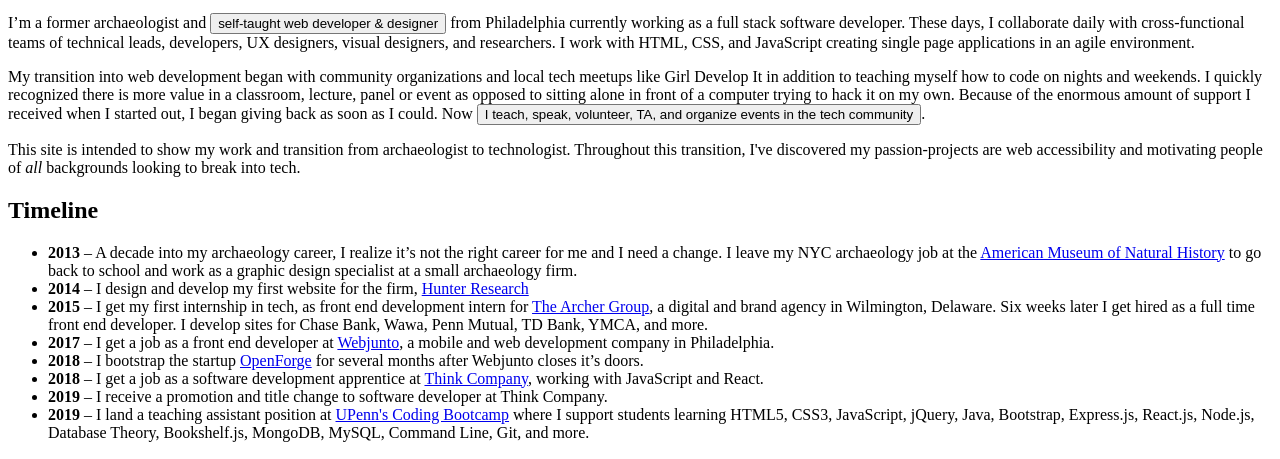
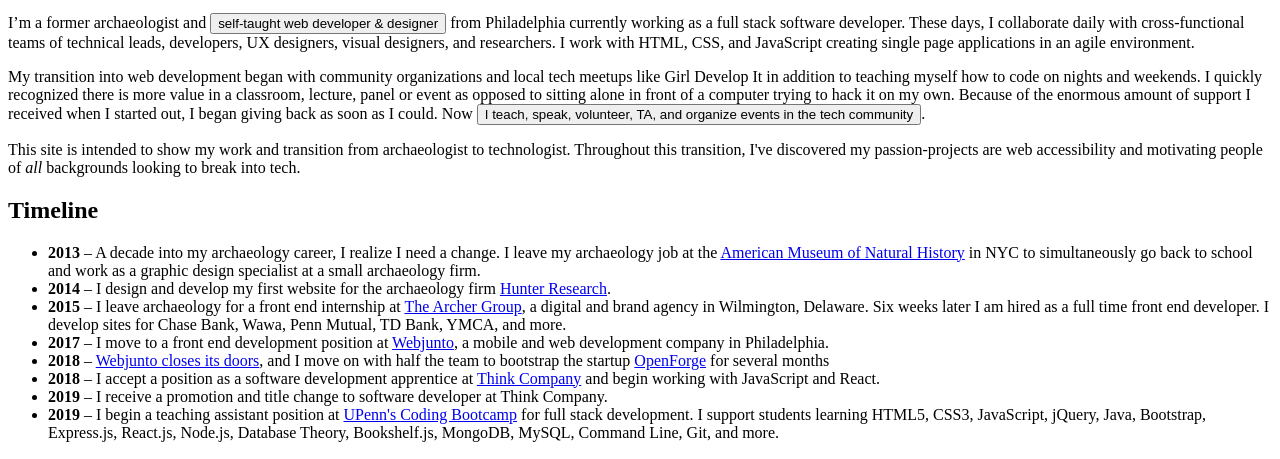
Before and after one commit to LizCottrell/elizacottrell-gatsby, a Gatsby site: page /About in a window 1280 px wide. Shown: the part 175-634 px from the top of the page. Built offline with nearby package versions, Linux system fonts and the light colour scheme; Gatsby itself is replaced by a stand-in of ours.

Commit message:
2020 updates

```diff
--- a/src/data/timeline.js
+++ b/src/data/timeline.js
@@ -3,37 +3,37 @@
     id: 1,
     date: 2013,
     text:
-      'A decade into my archaeology career, I realize it’s not the right career for me and I need a change. I leave my NYC archaeology job at the <a href="https://www.amnh.org/" target="_blank">American Museum of Natural History</a> to go back to school and work as a graphic design specialist at a small archaeology firm.',
+      'A decade into my archaeology career, I realize I need a change. I leave my archaeology job at the <a href="https://www.amnh.org/" target="_blank">American Museum of Natural History</a> in NYC to simultaneously go back to school and work as a graphic design specialist at a small archaeology firm.',
   },
   {
     id: 2,
     date: 2014,
     text:
-      'I design and develop my first website for the firm, <a href="https://www.hunterresearch.com/" target="_blank">Hunter Research</a>',
+      'I design and develop my first website for the archaeology firm <a href="https://www.hunterresearch.com/" target="_blank">Hunter Research</a>.',
   },
   {
     id: 3,
     date: 2015,
     text:
-      'I get my first internship in tech, as front end development intern for <a href="https://www.archer-group.com/" target="_blank">The Archer Group</a>, a digital and brand agency in Wilmington, Delaware. Six weeks later I get hired as a full time front end developer. I develop sites for Chase Bank, Wawa, Penn Mutual, TD Bank, YMCA, and more.',
+      'I leave archaeology for a front end internship at <a href="https://www.archer-group.com/" target="_blank">The Archer Group</a>, a digital and brand agency in Wilmington, Delaware. Six weeks later I am hired as a full time front end developer. I develop sites for Chase Bank, Wawa, Penn Mutual, TD Bank, YMCA, and more.',
   },
   {
     id: 4,
     date: 2017,
     text:
-      'I get a job as a front end developer at <a href="https://www.webjunto.com/" target="_blank">Webjunto</a>, a mobile and web development company in Philadelphia.',
+      'I move to a front end development position at <a href="https://www.webjunto.com/" target="_blank">Webjunto</a>, a mobile and web development company in Philadelphia.',
   },
   {
     id: 5,
     date: 2018,
     text:
-      'I bootstrap the startup <a href="https://www.openforge.io/" target="_blank">OpenForge</a> for several months after Webjunto closes it’s doors.',
+      '<a href="https://technical.ly/philly/2018/02/28/webjunto-split-jedidiah-weller-liz-brown/" target="_blank">Webjunto closes its doors</a>, and I move on with half the team to bootstrap the startup <a href="https://www.openforge.io/" target="_blank">OpenForge</a> for several months',
   },
   {
     id: 6,
     date: 2018,
     text:
-      'I get a job as a software development apprentice at <a href="https://www.thinkcompany.com/" target="_blank">Think Company</a>, working with JavaScript and React.',
+      'I accept a position as a software development apprentice at <a href="https://www.thinkcompany.com/" target="_blank">Think Company</a> and begin working with JavaScript and React.',
   },
   {
     id: 7,
@@ -45,7 +45,7 @@
     id: 8,
     date: 2019,
     text:
-      'I land a teaching assistant position at <a href="https://bootcamp.sas.upenn.edu/" target="_blank">UPenn\'s Coding Bootcamp</a> where I support students learning HTML5, CSS3, JavaScript, jQuery, Java, Bootstrap, Express.js, React.js, Node.js, Database Theory, Bookshelf.js, MongoDB, MySQL, Command Line, Git, and more.',
+      'I begin a teaching assistant position at <a href="https://bootcamp.sas.upenn.edu/" target="_blank">UPenn\'s Coding Bootcamp</a> for full stack development. I support students learning HTML5, CSS3, JavaScript, jQuery, Java, Bootstrap, Express.js, React.js, Node.js, Database Theory, Bookshelf.js, MongoDB, MySQL, Command Line, Git, and more.',
   },
 ]
 
```
Also changed, not shown: src/logo.svg (deleted), 1 other file.
